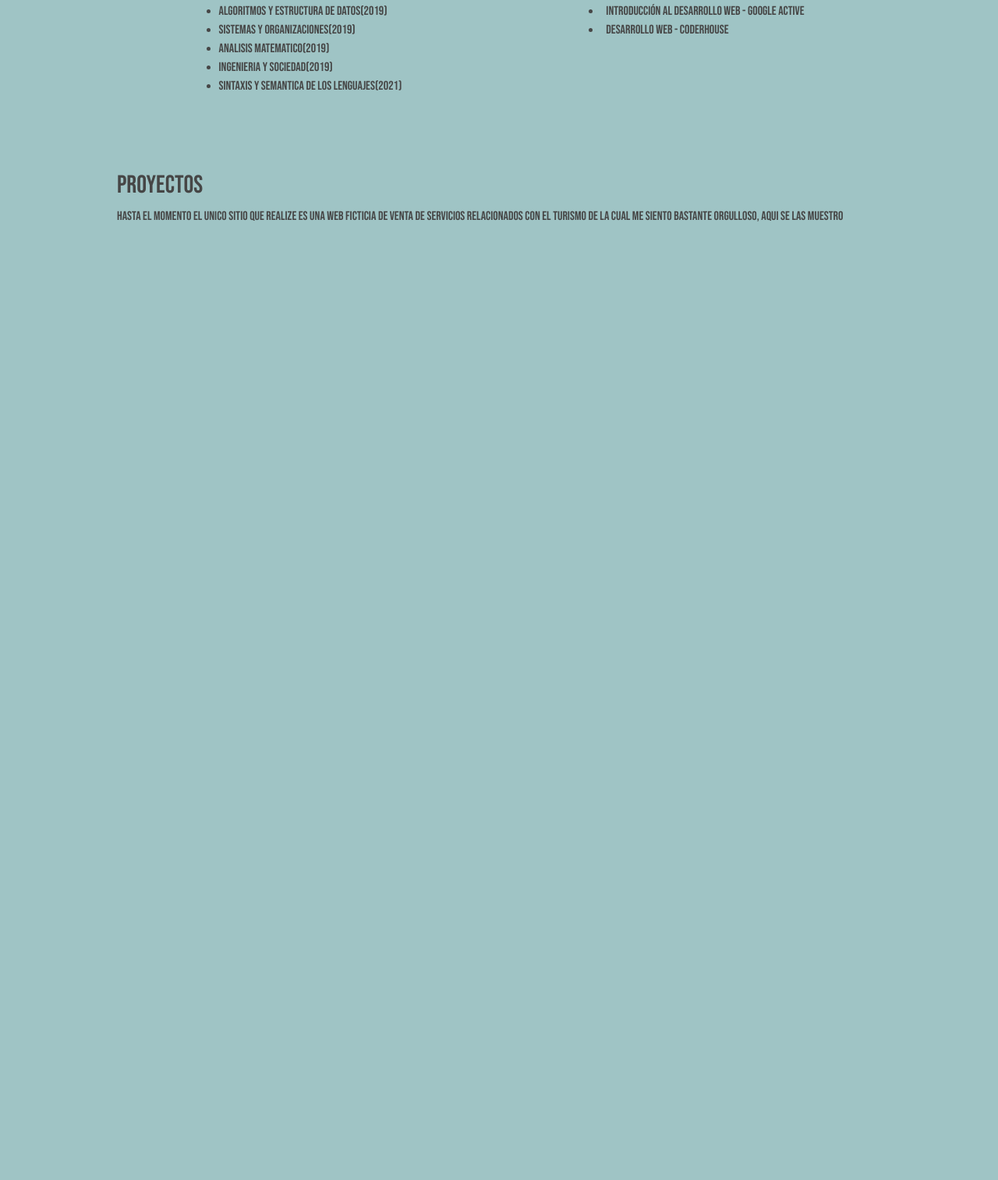
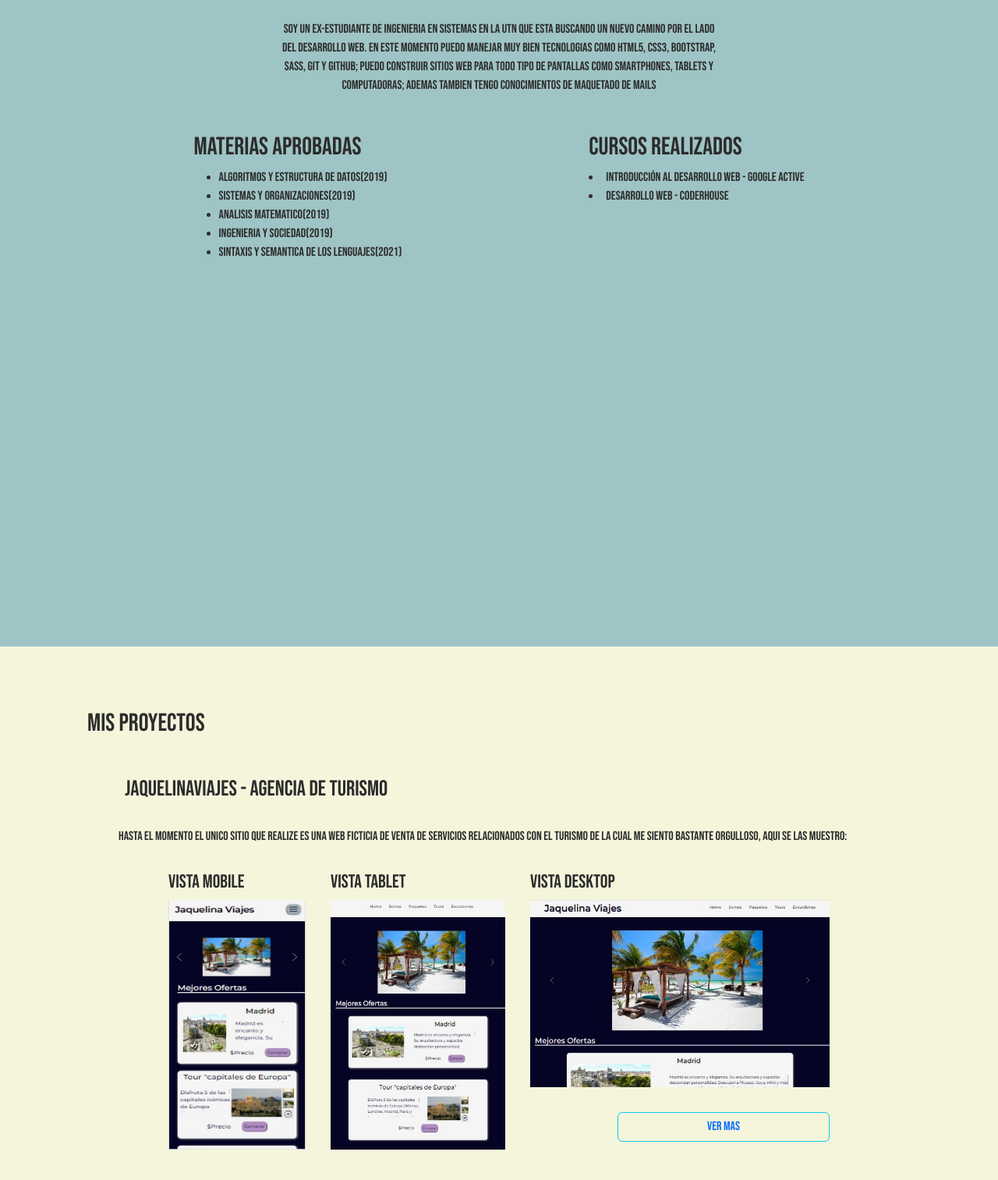
Before and after one commit to Jere222/Portafolio, a website: page index.html in a window 1280 px wide. Shown: the part 883-2396 px from the top of the page at 78% size. Before the commit the page ends 1189 px from the top, so only its background shows below. Drawn offline with nearby package versions, Linux system fonts and the light colour scheme.

Commit message:
Desarrollando a proyectos casi hasta su fase final

```diff
--- a/index.html
+++ b/index.html
@@ -24,7 +24,7 @@
         <nav>
             <ul>
                 <li><a href="#sobreMi">Sobre Mi</a></li>
-                <li><a href="">Proyectos</a></li>
+                <li><a href="#proyectos">Proyectos</a></li>
                 <li><a href="">Mails</a></li>
                 <li><a href="">Contacto</a></li>
             </ul>
@@ -34,9 +34,9 @@
         <div class="banner">
             <div class="marcoIcono"><img src="img/Icono_JB.png" alt="Logo: JB desarrollo web"></div>
         </div>
-        <div class="container">
+
             <div id="sobreMi">
-                <p>Soy un ex-estudiante de ingenieria en sistemas en la UTN que esta buscando un nuevo camino por el lado del desarrollo web. En este momento puedo manejar muy bien tecnologias como HTML5, CSS3, SASS, GIT Y GITHUB; puedo construir sitios web para todo tipo de pantallas como smartphones, tablets y computadoras; ademas tambien tengo conocimientos de maquetado de mails</p>
+                <p>Soy un ex-estudiante de ingenieria en sistemas en la UTN que esta buscando un nuevo camino por el lado del desarrollo web. En este momento puedo manejar muy bien tecnologias como HTML5, CSS3, Bootstrap, SASS, GIT Y GITHUB; puedo construir sitios web para todo tipo de pantallas como smartphones, tablets y computadoras; ademas tambien tengo conocimientos de maquetado de mails</p>
                 <div class="listasEstudios">
                     <div>
                         <h2>Materias Aprobadas</h2>
@@ -56,10 +56,28 @@
                 </div>
             </div>
             <div id="proyectos">
-                <h2>Proyectos</h2>
-                <p>Hasta el momento el unico sitio que realize es una web ficticia de venta de servicios relacionados con el turismo de la cual me siento bastante orgulloso, aqui se las muestro</p>
+                <h2 class="subtitulos">Mis Proyectos</h2>
+                <h3>JaquelinaViajes - agencia de turismo</h3>
+                <p>Hasta el momento el unico sitio que realize es una web ficticia de venta de servicios relacionados con el turismo de la cual me siento bastante orgulloso, aqui se las muestro:</p>
+                <div class="pantallas">
+                    <div>
+                        <h4>Vista Mobile</h4>
+                        <img class="mobile" src="img/JaquelinaViajes-mobile.jpg" alt="">
+                    </div>
+                    <div>
+                        <h4>Vista Tablet</h4>
+                        <img class="tablet" src="img/JaquelinaViajes-Tablet.jpg" alt="">
+                    </div>
+
+                    <div>
+                        <h4>Vista Desktop</h4>
+                        <img class="pc" src="img/JaquelinaViajes-PC.jpg" alt="">
+                        <button type="button" class="btn btn-outline-info verMas"><a href="https://jere222.github.io/PreEntrega3Bracamonte/" target="_blank">Ver Mas</a></button>
+                    </div>
+                </div>
+
             </div>
-        </div>
+
     </main>
     <footer>
 
--- a/scss/_header.scss
+++ b/scss/_header.scss
@@ -16,7 +16,7 @@ header {
 
                 a {
                     text-decoration: none;
-                    color: $colorText;
+                    color: $colorMenu;
                     text-shadow: 1px 1px 1px rgb(82, 76, 76);
                     font-size: 2rem;
                 }
--- a/scss/_main.scss
+++ b/scss/_main.scss
@@ -20,10 +20,11 @@ main {
             position: relative;
             top: 8rem;
         }
-    }
-    .container {
-        padding: 0 5rem;
-        width: 100%;
+
     }
 
+
 }
+.subtitulos {
+    margin-left: 2rem;
+}
--- a/scss/_proyectos.scss
+++ b/scss/_proyectos.scss
@@ -0,0 +1,49 @@
+#proyectos {
+    min-height: 100vh;
+    color: $colorTexto;
+    background-color: beige;
+    padding-top: 5rem;
+    @extend .container;
+    padding-bottom: 15rem;
+    h3 {
+        margin: 3rem 0 2rem 5rem;
+    }
+
+    p {
+        margin-left: 4.5rem;
+    }
+
+    .pantallas {
+        display: flex;
+        column-gap: 2rem;
+        justify-content: center;
+        margin-top: 2rem;
+        div {
+            display: flex;
+            flex-direction: column;
+            .mobile {
+                height: 20rem;
+                width: 11rem;
+            }
+
+            .tablet {
+                height: 20rem;
+                width: 14rem;
+            }
+
+            .pc {
+                height: 15rem;
+                width: 24rem;
+
+
+            }
+            .verMas {
+                margin-top: 2rem;
+                margin-left: 7rem;
+                a {
+                    text-decoration: none;
+                }
+            }
+        }
+    }
+}
--- a/scss/_sobreMi.scss
+++ b/scss/_sobreMi.scss
@@ -1,12 +1,16 @@
 #sobreMi {
+    @extend .container;
     @include FlexCenter(column, 2rem, 0);
+    height: 100vh;
+    color: $colorTexto;
+    margin-bottom: 15rem;
     p {
         text-align: center;
         width: 50%;
     }
-    .listasEstudios{
+
+    .listasEstudios {
         display: flex;
         column-gap: 15rem;
     }
-    margin-bottom: 5rem;
 }
--- a/scss/styles.scss
+++ b/scss/styles.scss
@@ -8,13 +8,14 @@ body {
     font-family: 'Bebas Neue', cursive;
     padding-top: 42rem;
     background-color: #9fc4c5;
-    color: rgb(70, 70, 70);
 }
 @import "utilities/variables";
 @import "utilities/mixin";
+@import "utilities/extend";
 
 
 
 @import "header";
 @import "main";
 @import "sobreMi";
+@import "proyectos";
--- a/scss/utilities/_extend.scss
+++ b/scss/utilities/_extend.scss
@@ -0,0 +1,4 @@
+.container {
+    padding: 0 5rem;
+    width: 100%;
+}
--- a/scss/utilities/_variables.scss
+++ b/scss/utilities/_variables.scss
@@ -1,3 +1,4 @@
 $colorNav:#456B82;
-$colorText: #B5D3C4;
+$colorTexto: rgb(44, 44, 44);
 $colorMarco: #F2F2F2;
+$colorMenu: #B5D3C4;
```
Also changed, not shown: css/styles.css, img/JaquelinaViajes-PC.jpg (added), img/JaquelinaViajes-Tablet.jpg (added), img/JaquelinaViajes-mobile.jpg (added).
